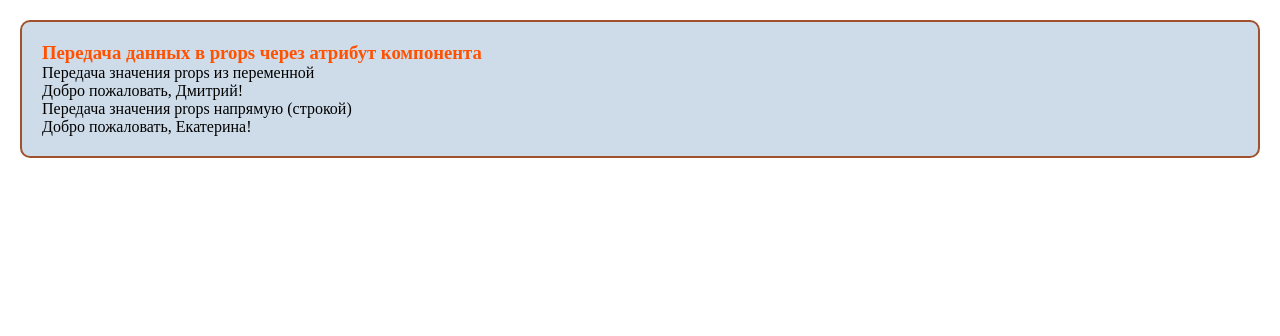
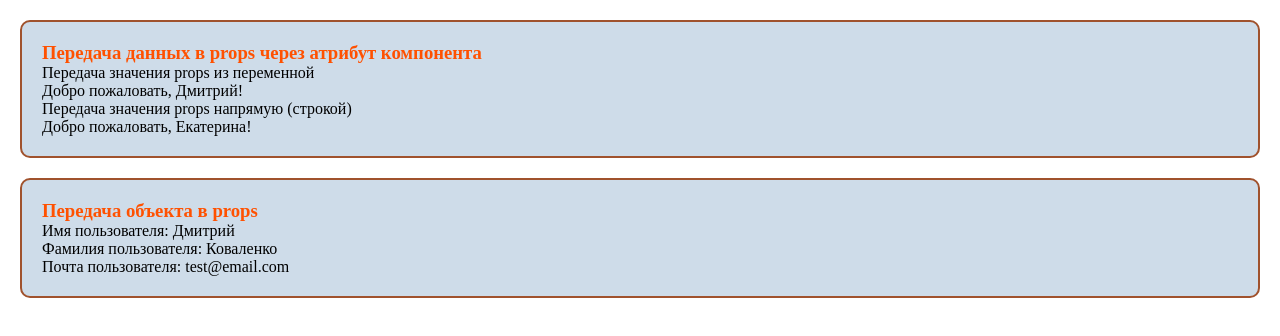
Before and after one commit to Tiana-K08/props_examples_react, a React (Vite) app: page / in a window 1280 px wide. Shown: the top 336 px of the page. Built offline with nearby package versions, Linux system fonts and the light colour scheme.

Commit message:
example: passing object via props

```diff
--- a/src/components/App.jsx
+++ b/src/components/App.jsx
@@ -1,9 +1,11 @@
 import ParentGreeting from './greeting/ParentGreeting.jsx';
+import ParentProfile from './profile/ParentProfile.jsx';
 
 function App() {
   return (
     <>
       <ParentGreeting />
+      <ParentProfile />
     </>
   )
 }
--- /dev/null
+++ b/src/components/profile/ChildProfile.jsx
@@ -0,0 +1,11 @@
+function ChildProfile(props) {
+  return (
+    <>
+      <p>Имя пользователя: {props.user.firstName}</p>
+      <p>Фамилия пользователя: {props.user.lastName}</p>
+      <p>Почта пользователя: {props.user.email}</p>
+    </>
+  );
+}
+
+export default ChildProfile;
--- /dev/null
+++ b/src/components/profile/ParentProfile.jsx
@@ -0,0 +1,18 @@
+import ChildProfile from './ChildProfile.jsx';
+
+function ParentProfile() {
+  const user = {
+    firstName: 'Дмитрий',
+    lastName: 'Коваленко',
+    email: 'test@email.com',
+  };
+
+  return (
+    <div className='parent-wrapper'>
+      <h3>Передача объекта в props</h3>
+      <ChildProfile user={user} />
+    </div>
+  );
+}
+
+export default ParentProfile;
```
